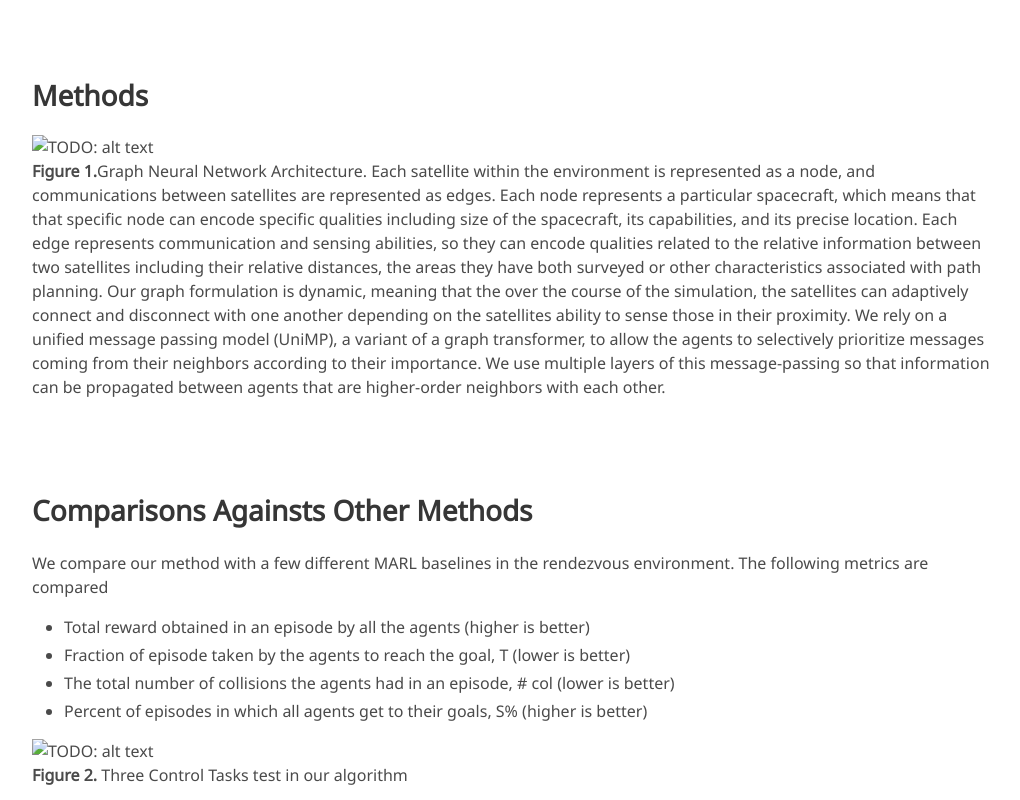
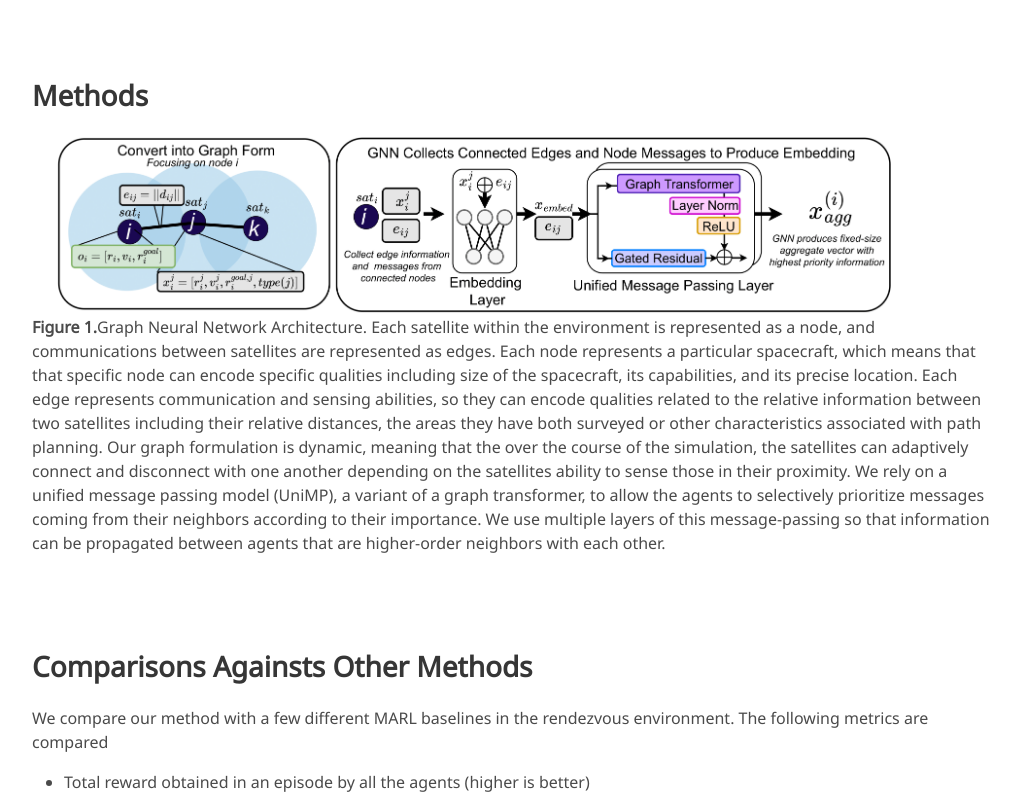
Before and after one commit to sydneyid/satMARL, a plain HTML site: page index.html in a window 1280 px wide. Shown: the part 1240-2040 px from the top of the page, without its empty margins (128-1148 px from the left). Drawn offline with nearby package versions, Linux system fonts and the light colour scheme; some icons are missing; a web font is replaced by a local one.

Commit message:
Update index.html

```diff
--- a/index.html
+++ b/index.html
@@ -154,7 +154,7 @@
 <section class="section" id="Methods">
   <div class="container is-max-desktop content">
     <h2 class="title">Methods</h2>
-    <img src="./static/images/GNN_JGCD.pdf"
+    <img src="./static/images/GNN_JGCD.png"
         class="center-image"
         alt="TODO: alt text"/>
       <p><b>Figure 1.</b>Graph Neural Network Architecture. Each satellite within the environment is represented as a node, and communications between satellites are represented as edges. Each node represents a particular spacecraft, which means that that specific node can encode specific qualities including size of the spacecraft, its capabilities, and its precise location. Each edge represents communication and sensing abilities, so they can encode qualities related to the relative information between two satellites including their relative distances, the areas they have both surveyed or other characteristics associated with path planning. Our graph formulation is dynamic, meaning that the over the course of the simulation, the satellites can adaptively connect and disconnect with one another depending on the satellites ability to sense those in their proximity. We rely on a unified message passing model (UniMP), a variant of a graph transformer, to allow the agents to selectively prioritize messages coming from their neighbors according to their importance. We use multiple layers of this message-passing so that information can be propagated between agents that are higher-order neighbors with each other.  </p>
@@ -172,9 +172,9 @@
       <li>Percent of episodes in which all agents get to their goals, S% (higher is better) </li>
     </ul>
 
-    <img src="./static/images/ThreeTaskDescriptions.pdf"
+    <img src="./static/images/ThreeTaskDescriptions.png"
         class="center-image"
-        alt="TODO: alt text"/>
+        alt="Three tasks in teh journal paper"/>
         <p><b>Figure 2.</b> Three Control Tasks test in our algorithm</p>
         We use the following control tasks:
     <ul>
@@ -183,7 +183,7 @@
       <li><i>Trailing Formation</i> - There are two landmarks, and the agents try to position themselves equally spread out in a line between the two</li>
  </ul>
 <p>We compare our method against several other MARL baselines in the <i>Rendezvous</i> environment during training. </p>
-<img src="./static/images/SpaceMARL.pdf" width="450" height="600"
+<img src="./static/images/SpaceMARL.png" width="450" height="600"
         class="center-image"
         alt="TODO: alt text"/>
 <p><b>Figure 3.</b>Comparison of the training performance of SpaceMARL with the best-performing baselines using global and local information. SpaceMARL significantly outperforms most baseline algorithms. Through the use of transfer learning, where the system is initially trained on a ground environment, and then the weights from that environment are applied to the space environment, we can further stabilize training and performance. While RMAPPO has a similar performance, it requires global information. Refer to the paper for a more extended discussion.</p>
```
